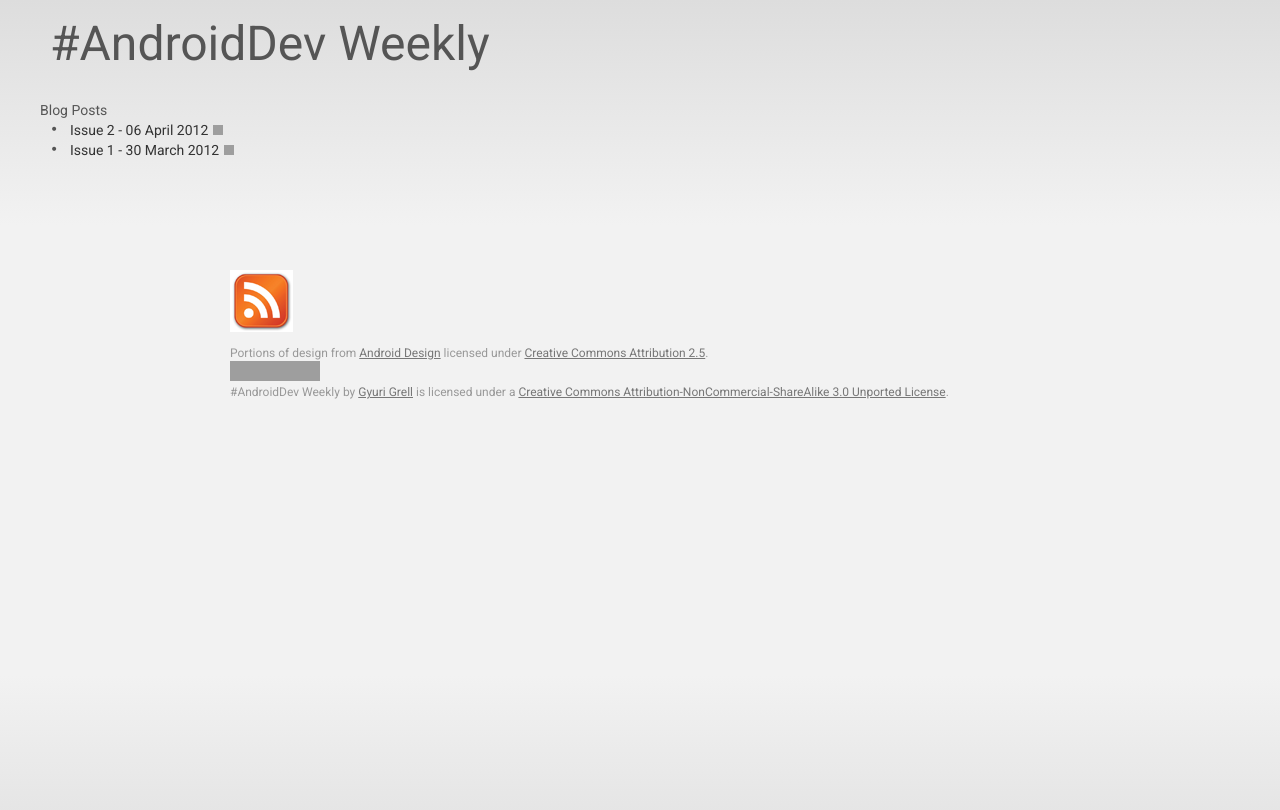
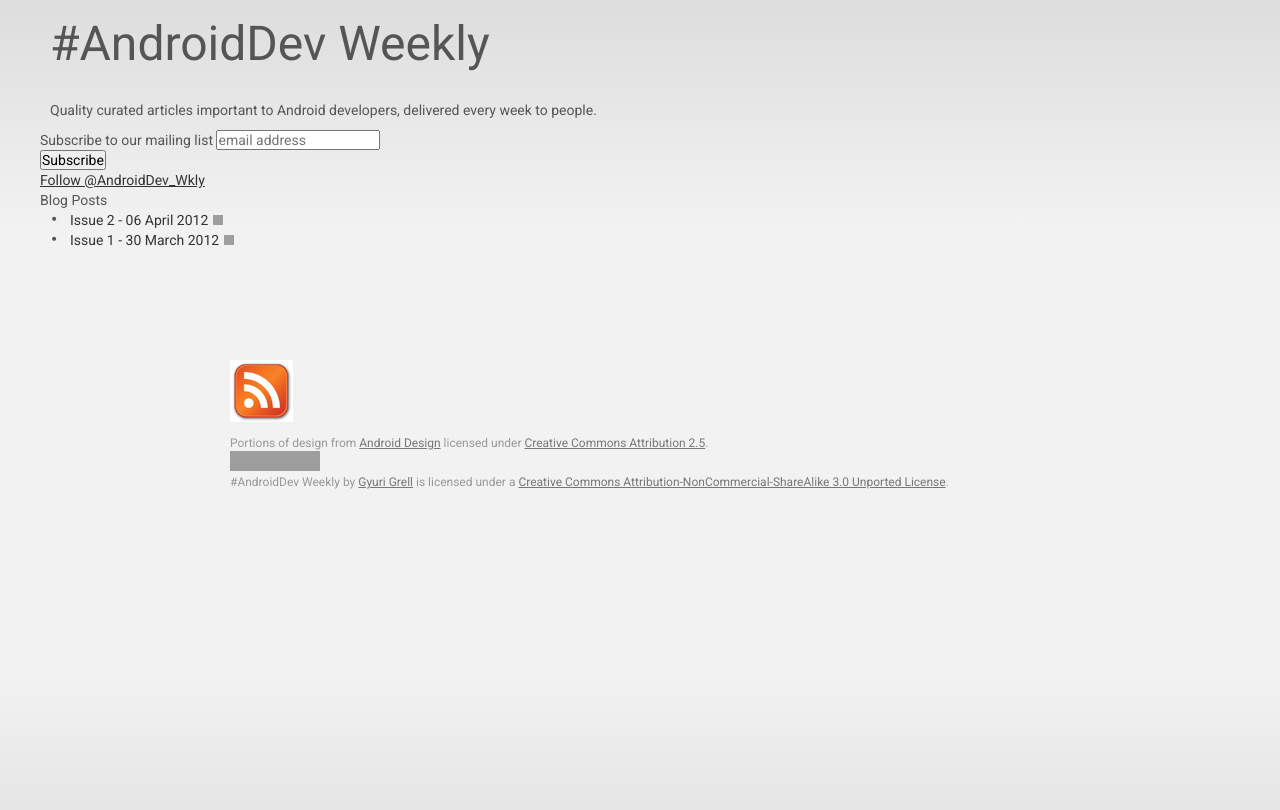
Before and after one commit to ggrell/androiddevweekly, a Jekyll site: the page built from index.html, in a window 1280 px wide. Shown: the top 810 px of the page. Built offline with Jekyll 4.4.1, drawn with Linux system fonts in a browser that asks for light colours; comment, search, counter and statistics services are not loaded; grey boxes are pictures that could not be loaded.

Commit message:
Added mailchimp signup form Added twitter follow button

```diff
--- a/index.html
+++ b/index.html
@@ -3,12 +3,28 @@
 title: #AndroidDev Weekly
 ---
 
-<div id="home">
-  <h1>Blog Posts</h1>
-  <ul class="posts">
-    {% for post in site.posts %}
-      <li><a href="{{ post.url }}" class="landing-page-link">{{ post.title }}</a></li>
-    {% endfor %}
-  </ul>
+<p>Quality curated articles important to Android developers, delivered every week to <script type="text/javascript" language="JavaScript" src="http://androiddevweekly.us4.list-manage.com/subscriber-count?b=00&u=9a9948e1-998b-4b28-91d2-a2bdce1a3fd7&id=f921dd69d1"></script> people.</p>
 
+<script type="text/javascript" language="JavaScript" src="http://androiddevweekly.us4.list-manage.com/subscriber-count?b=33&u=9a9948e1-998b-4b28-91d2-a2bdce1a3fd7&id=f921dd69d1"></script>
+
+<!-- Begin MailChimp Signup Form -->
+
+<div id="mc_embed_signup">
+<form action="http://androiddevweekly.us4.list-manage.com/subscribe/post?u=be404c2e19367533779641f93&amp;id=f921dd69d1" method="post" id="mc-embedded-subscribe-form" name="mc-embedded-subscribe-form" class="validate" target="_blank">
+	<label for="mce-EMAIL">Subscribe to our mailing list</label>
+	<input type="email" value="" name="EMAIL" class="email" id="mce-EMAIL" placeholder="email address" required>
+	<div class="clear"><input type="submit" value="Subscribe" name="subscribe" id="mc-embedded-subscribe" class="button"></div>
+</form>
 </div>
+
+<!--End mc_embed_signup-->
+
+<a href="https://twitter.com/AndroidDev_Wkly" class="twitter-follow-button" data-show-count="false">Follow @AndroidDev_Wkly</a>
+<script>!function(d,s,id){var js,fjs=d.getElementsByTagName(s)[0];if(!d.getElementById(id)){js=d.createElement(s);js.id=id;js.src="//platform.twitter.com/widgets.js";fjs.parentNode.insertBefore(js,fjs);}}(document,"script","twitter-wjs");</script>
+
+<h1>Blog Posts</h1>
+<ul class="posts">
+{% for post in site.posts %}
+  <li><a href="{{ post.url }}" class="landing-page-link">{{ post.title }}</a></li>
+{% endfor %}
+</ul>
```
